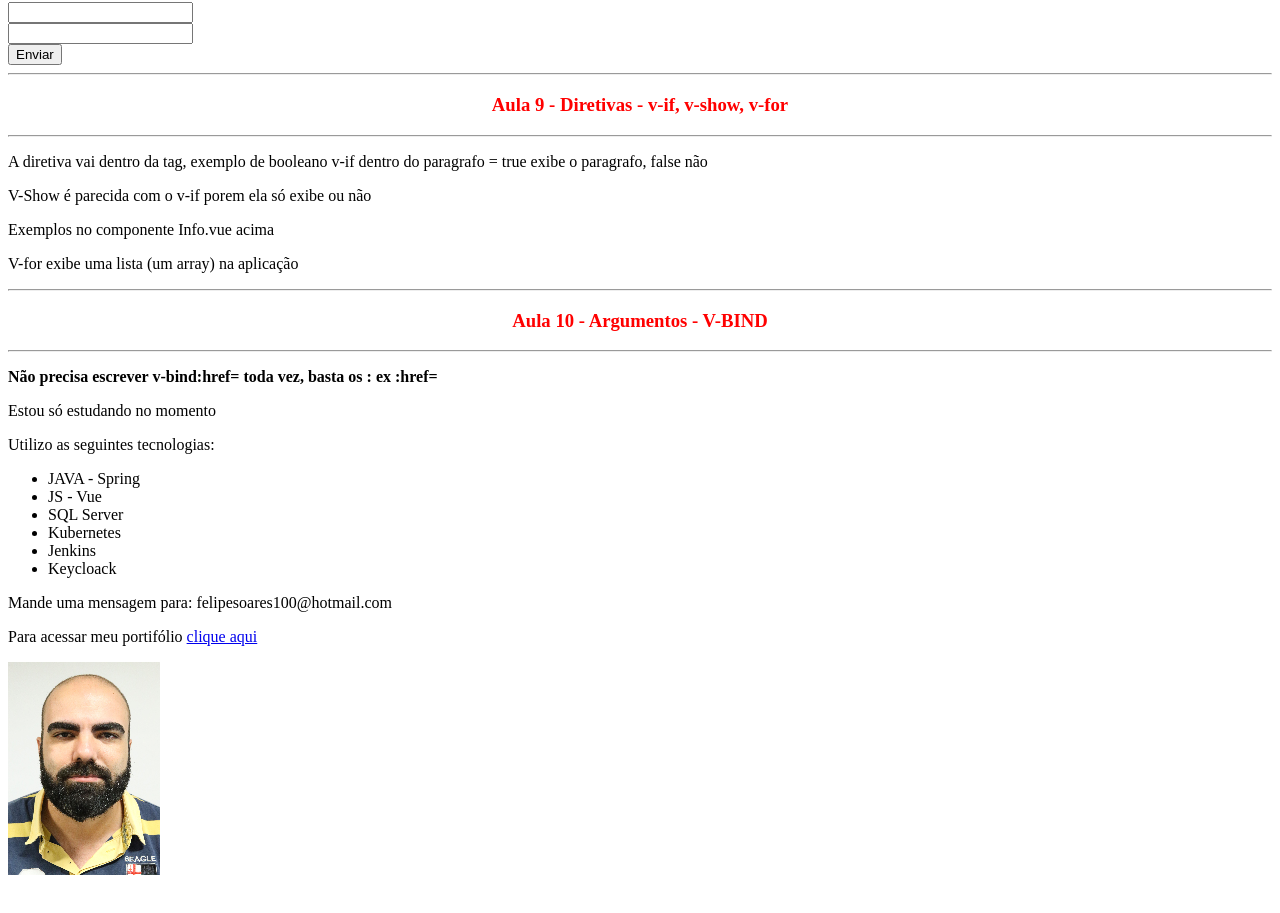
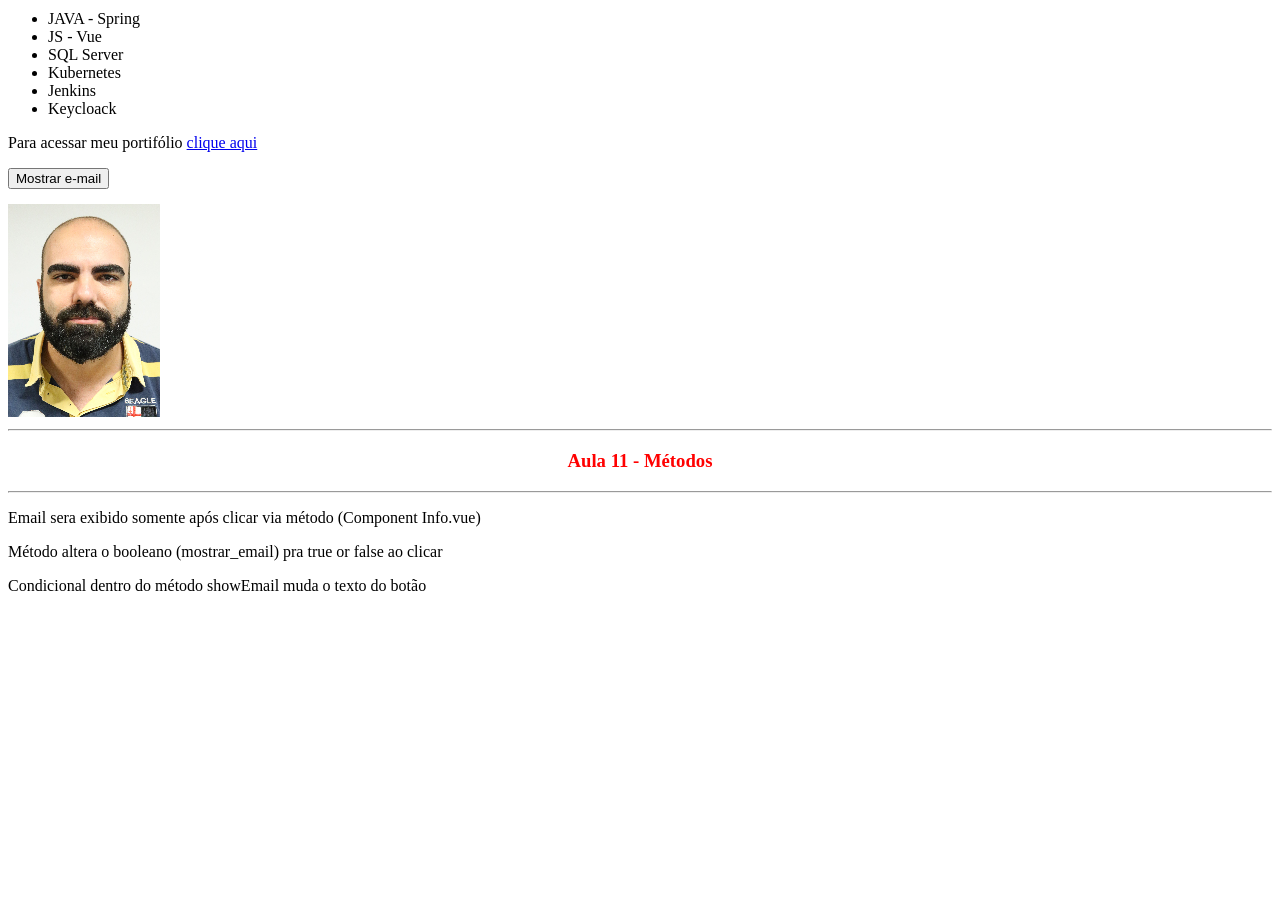
Before and after one commit to felipecabesssa/CursoVueMatheusYoutube, a Vue app in the folder projeto_vue/: page / in a window 1280 px wide. Shown: the part 1661-2574 px from the top of the page. After the commit the page ends 2352 px from the top, so only its background shows below. Built offline with nearby package versions, Linux system fonts and the light colour scheme.

Commit message:
Métodos - ShowEmail e if para mudar texto do botao ao clicar

```diff
--- a/projeto_vue/src/App.vue
+++ b/projeto_vue/src/App.vue
@@ -31,16 +31,20 @@
     <hr>
     <p><strong>Não precisa escrever v-bind:href= toda vez, basta os : ex :href= </strong></p>
     <Info />
+    <Picture />
+
+    <hr>
+    <h3 style="color: red; text-align: center;">Aula 11 - Métodos</h3>
+    <hr>
+    <p>Email sera exibido somente após clicar via método (Component Info.vue)</p>
+    <p>Método altera o booleano (mostrar_email) pra true or false ao clicar</p>
+    <p>Condicional dentro do método showEmail muda o texto do botão</p>
+
     <br>
     <br>
     <br>
     <br>
-    <br>
-    <br>
-    <br>
-    <br>
-    <br>
-    <br>
+
   </div>
 </template>
 
@@ -49,6 +53,7 @@ import PrimeiroComponente from './components/PrimeiroComponente.vue'
 import LyfeCycle from './components/LifeCycle.vue'
 import Pessoa from './components/Pessoa.vue'
 import Info from './components/Info.vue'
+import Picture from './components/Picture.vue'
 
 export default {
   name: 'App',
@@ -56,7 +61,8 @@ export default {
     PrimeiroComponente,
     LyfeCycle,
     Pessoa,
-    Info
+    Info,
+    Picture
   }
 }
 </script>
--- a/projeto_vue/src/components/Info.vue
+++ b/projeto_vue/src/components/Info.vue
@@ -6,23 +6,36 @@
         <Tecnologias />
         <p v-show="mostrar_email">Mande uma mensagem para: {{ email }}</p>
         <p>Para acessar meu portifólio <a v-bind:href="meu_link" target="_blank">clique aqui</a></p>
-        <Picture />
+        <div>
+            <button @click="showEmail">{{ textoBotao }}</button>
+        </div>
     </div>
 </template>
 
 <script>
-import Picture from './Picture.vue'
 import Tecnologias from './Tecnologias.vue'
 export default {
-  components: { Tecnologias, Picture },
+  components: { Tecnologias },
     name: 'Info',
     data() {
         return {
             esta_trabalhando: false,
             usa_tecnologias: true,
-            mostrar_email: true,
+            mostrar_email: false,
             email: 'felipesoares100@hotmail.com',
-            meu_link: 'http://felipesa.com.br/'
+            meu_link: 'http://felipesa.com.br/',
+            textoBotao: 'Mostrar e-mail'
+        }
+    },
+    methods: {
+        showEmail(){
+            this.mostrar_email = !this.mostrar_email
+            if(!this.mostrar_email) {
+                this.textoBotao = 'Mostrar e-mail'
+            } else {
+                this.textoBotao = 'Esconder e-mail'
+            }
+            console.log("Testando método");
         }
     }
 }
--- a/projeto_vue/src/components/LifeCycle.vue
+++ b/projeto_vue/src/components/LifeCycle.vue
@@ -13,12 +13,21 @@ export default {
     created(){
         setTimeout(() => {
             this.nome = 'Felipe'
-        }, 2000)
+        }, 2000);
+
+        this.lifeCycle();
     },
     mounted(){
         setTimeout(() => {
             this.nome = 'Matheus'
-        }, 4000)
+        }, 4000);
+
+        this.lifeCycle();
+    },
+    methods: {
+        lifeCycle(){
+            console.log('Executou');
+        }
     }
 }
 </script>
--- a/projeto_vue/src/components/Picture.vue
+++ b/projeto_vue/src/components/Picture.vue
@@ -1,5 +1,5 @@
 <template>
-    <img :src="avatar" :alt="descricao">
+    <img :src="avatar" :alt="descricao" style="margin-top: 15px;">
 </template>
 
 <script>
```
Also changed, not shown: projeto_vue/public/img/mail.PNG (added).
